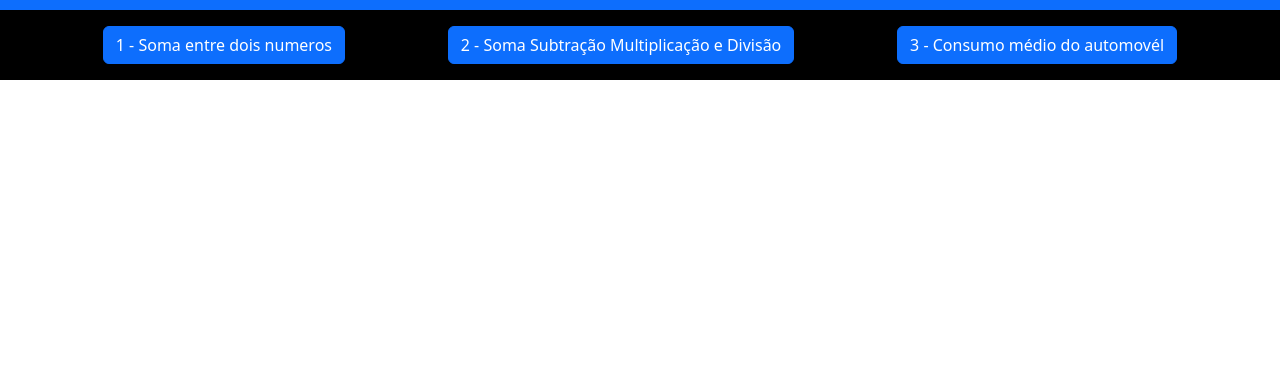
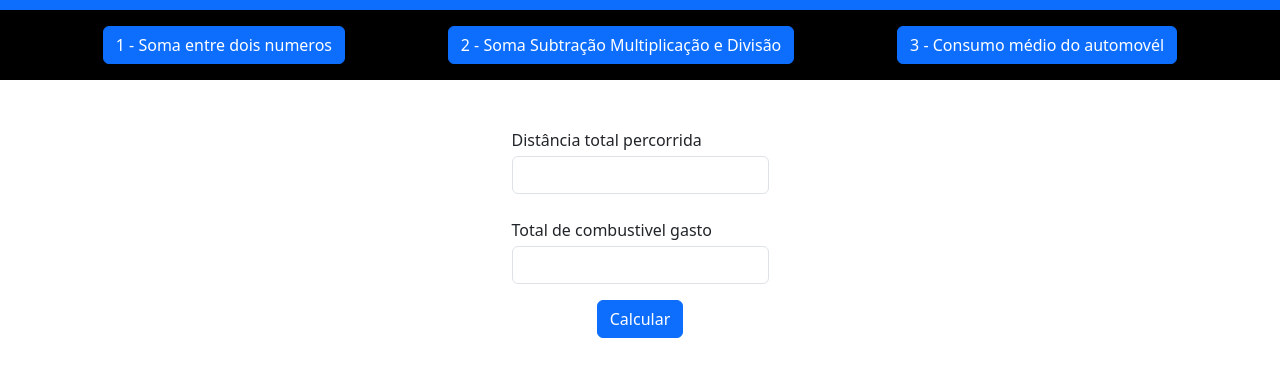
Before and after one commit to breno-facanha/desafio_bootstrap_js, a plain HTML site: page index.html in a window 1280 px wide. Both pictures are taken after a click on the button "3 - Consumo médio do automovél". Shown: the part 110-486 px from the top of the page. Drawn offline with nearby package versions, Linux system fonts and the light colour scheme.

Commit message:
inicializando exercicio 03

```diff
--- a/index.html
+++ b/index.html
@@ -38,7 +38,6 @@
             width: 60px;
             height: 60px;
             padding-top: 18px;
-
         }
 
 
@@ -52,7 +51,7 @@
     <nav class="d-flex justify-content-evenly align-items-center bg-black ">
         <button class="rounded btn btn-primary" onclick="primeiraSolucao()">1 - Soma entre dois numeros</button>
         <button class="rounded btn btn-primary" onclick="segundaSolucao()">2 - Soma Subtração Multiplicação e Divisão</button>
-        <button class="rounded btn btn-primary">3 - Consumo médio do automovél</button>
+        <button class="rounded btn btn-primary" onclick="terceiraSolucao()">3 - Consumo médio do automovél</button>
         <!-- <a href="">1 - Soma entre dois numeros</a>
         <a href="">2 - Soma Subtração Multiplicação e Divisão</a>
         <a href="">3 - Consumo médio do automovél</a> -->
@@ -65,7 +64,7 @@
     </div>
 
     <script>
-    /* pirmeira ativida */
+    /* pirmeira atividade */
         function primeiraSolucao(){
             document.getElementById("resultado").innerHTML = ``
             document.getElementById("resultado").innerHTML = `
@@ -96,9 +95,9 @@
             const adcClasse = document.getElementById("resultadoSoma")
             adcClasse.className = "mt-3 rounded-5 bg-primary text-white"
         }
-    /* pirmeira ativida */
+    /* pirmeira atividade */
 
-    /* segunda ativida */
+    /* segunda atividade */
         function segundaSolucao(){
             document.getElementById("resultado").innerHTML = ``
             document.getElementById("resultado").innerHTML = `
@@ -157,7 +156,27 @@
             const adcClasse = document.getElementById("soma")
             adcClasse.className = "mt-3 rounded-5 bg-primary text-white"
         }
-    /* pirmeira ativida */
+    /* segunda atividade */
+
+    /* terceira atividade */
+        function terceiraSolucao(){
+            document.getElementById("resultado").innerHTML = ``
+            document.getElementById("resultado").innerHTML = `
+              <div class="d-flex flex-column">
+                <label for="numero1">Distância total percorrida</label>
+                <input class="form-control mt-1" type="number" id="numero1">
+              </div>
+              <div class="d-flex flex-column mt-4">
+                <label for="numero2">Total de combustivel gasto</label>
+                <input class="form-control mt-1" type="number" id="numero2">
+              </div>
+              <button class="btn btn-primary mt-3" onclick="calculoSegundaSolucao()">
+                Calcular
+              </button>
+             <div id="resultadoSoma" class="d-flex justify-content-center align-items-center flex-column">
+                </div>
+            `
+        }
 
     </script>
 </body>
```
